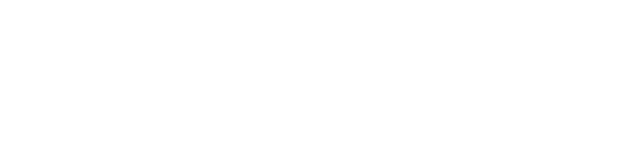
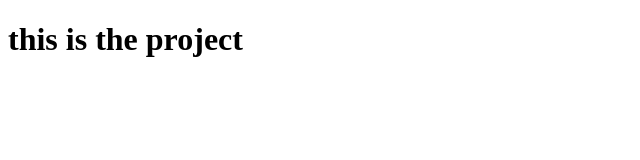
Before and after one commit to Subrat-Kumar-Biswal/Farmer-Help-Project, a website: page index.html in a window 1280 px wide. Shown: the whole page, without its empty margins (0-640 px from the left). Drawn offline with Linux system fonts and the light colour scheme.

Commit message:
first commit

```diff
--- a/index.html
+++ b/index.html
@@ -6,6 +6,6 @@
     <title>Farmer Help</title>
 </head>
 <body>
-
+    <h1>this is the project</h1>
 </body>
 </html>
```
